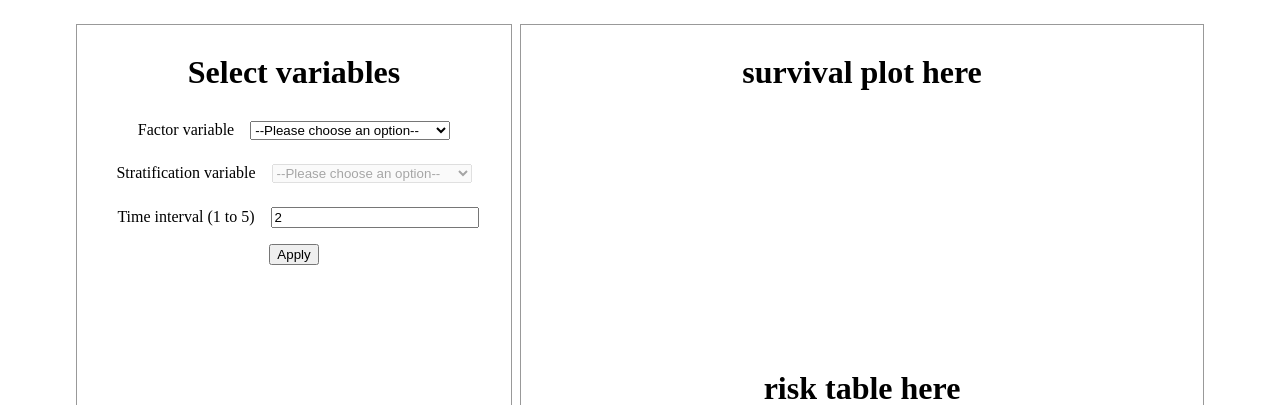
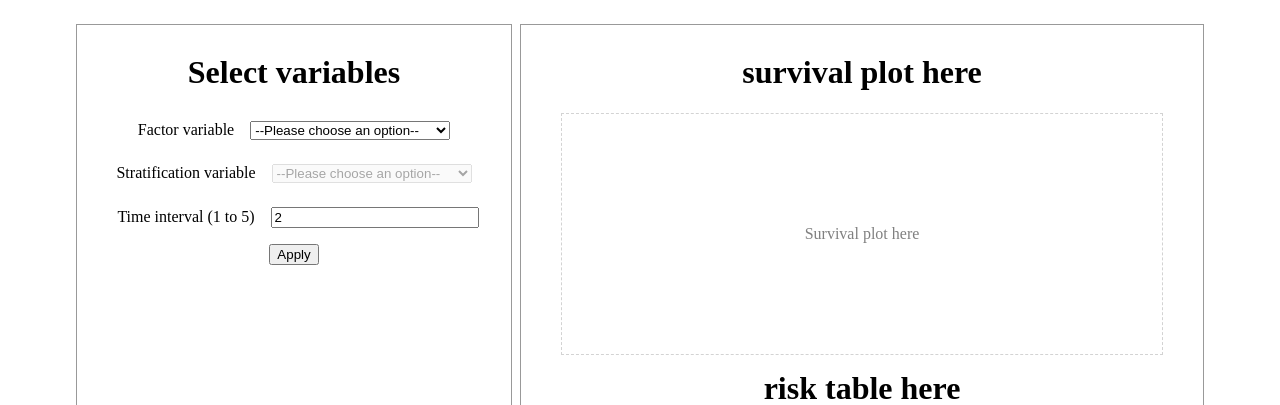
Before and after one commit to bobaekang/poc-survival-react-component, a React (Create React App) app: page / in a window 1280 px wide. Shown: the top 405 px of the page. Built offline with nearby package versions, Linux system fonts and the light colour scheme.

Commit message:
Display placeholder if survival data is empty

```diff
--- a/src/SurvivalAnalysis/SurvivalPlot.jsx
+++ b/src/SurvivalAnalysis/SurvivalPlot.jsx
@@ -16,6 +16,16 @@ const styles = {
     minHeight: '300px',
     padding: '.5rem',
     textAlign: 'center',
+  },
+  placeholder: {
+    border: '1px dashed lightgray',
+    color: 'gray',
+    display: 'flex',
+    alignItems: 'center',
+    justifyContent: 'center',
+    height: '80%',
+    width: '90%',
+    margin: 'auto',
   },
   plotContainer: {
     display: 'flex',
@@ -62,20 +72,24 @@ const Plot = ({ data, timeInterval }) => (
   </ResponsiveContainer>
 )
 
-const SurvivalPlot = ({ data, timeInterval }) => {
-  return (
+const SurvivalPlot = ({ data, timeInterval }) => (
   <div style={styles.container}>
     <h1>survival plot here</h1>
-      {Array.isArray(data)
-        ? data.length > 0 && <Plot data={data} timeInterval={timeInterval} />
-        : Object.keys(data).map((key) => (
+    {Array.isArray(data) ? (
+      data.length === 0 ? (
+        <div style={styles.placeholder}>Survival plot here</div>
+      ) : (
+        <Plot data={data} timeInterval={timeInterval} />
+      )
+    ) : (
+      Object.keys(data).map((key) => (
         <Fragment key={key}>
           <h2 style={{ fontSize: '1rem' }}>{key}</h2>
           <Plot data={data[key]} timeInterval={timeInterval} />
         </Fragment>
-          ))}
+      ))
+    )}
   </div>
 )
-}
 
 export default SurvivalPlot
```
Lines whose indentation alone changed are shown as unchanged.
